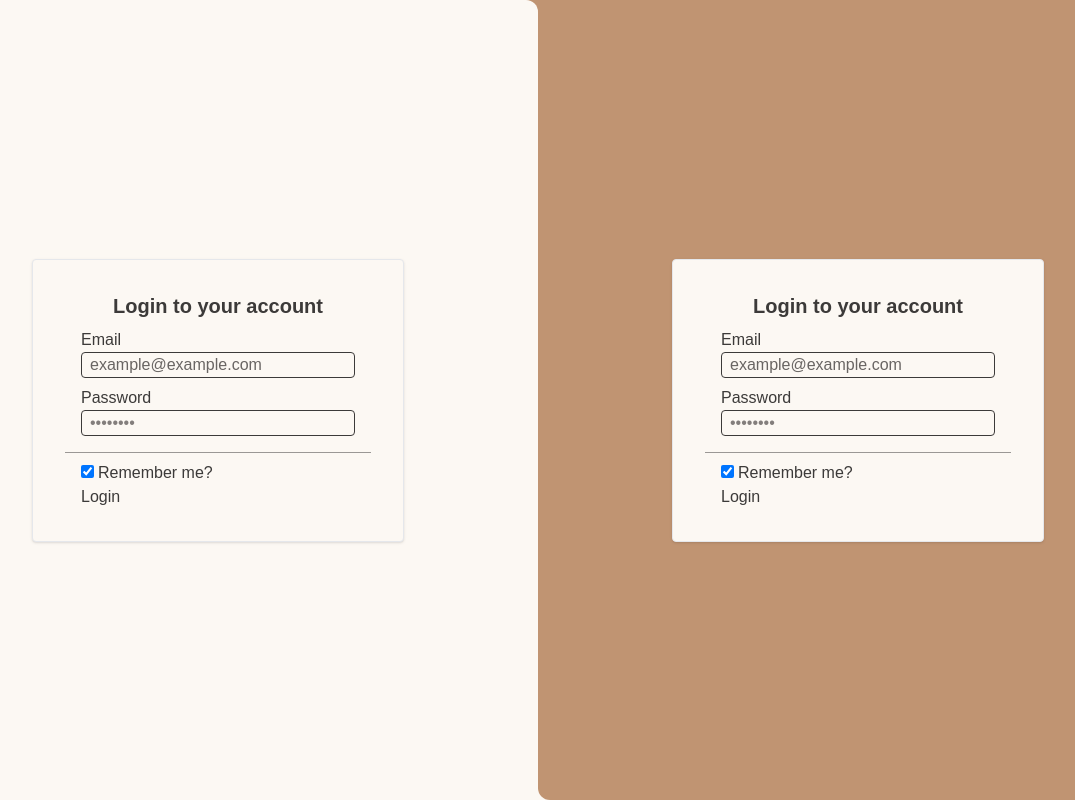
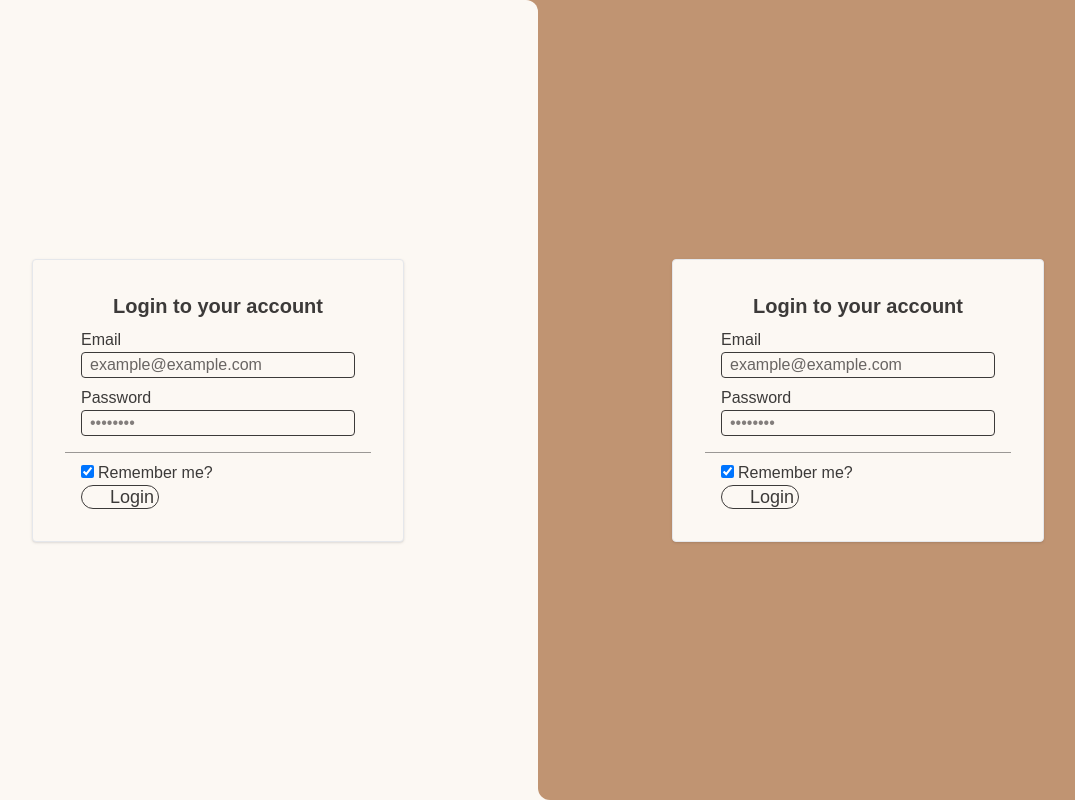
Before and after one commit to jcharme/winhacks25, a Next.js app in the folder next/: page /login in a window 1280 px wide. Shown: the whole page, without its empty margins (102-1177 px from the left). Built offline with nearby package versions, Linux system fonts and the light colour scheme; no server answers.

Commit message:
button mostly works but the z screws it up

```diff
--- a/next/src/app/login/page.tsx
+++ b/next/src/app/login/page.tsx
@@ -11,6 +11,7 @@ import {
 } from "firebase/auth";
 import { doc, setDoc } from "firebase/firestore";
 import { auth, db } from "@lib/firebase";
+import ArrowButton from "@/components/ArrowButton";
 
 interface LoginData {
   email: string;
@@ -100,7 +101,7 @@ const Login = ({
           />
           <span className="ml-1">Remember me?</span>
         </label>
-        <button type="submit">Login</button>
+        <ArrowButton type="submit">Login</ArrowButton>
       </div>
     </form>
   );
--- /dev/null
+++ b/next/src/components/ArrowButton.tsx
@@ -0,0 +1,36 @@
+import { ButtonHTMLAttributes, ReactNode, SVGProps} from "react";
+
+// source @ https://heroicons.com/outline/
+// modified to remove padding (changed viewbox)
+const ModifiedArrowRightCircleIcon = (props: SVGProps<SVGSVGElement>) => {
+  return (
+    <svg
+      {...props}
+      viewBox="2.25 2.25 19.5 19.5"
+      fill="currentColor"
+      xmlns="http://www.w3.org/2000/svg"
+      aria-hidden="true"
+    >
+      <path
+        fillRule="evenodd"
+        clipRule="evenodd"
+        d="M12 2.25c-5.385 0-9.75 4.365-9.75 9.75s4.365 9.75 9.75 9.75 9.75-4.365 9.75-9.75S17.385 2.25 12 2.25Zm4.28 10.28a.75.75 0 0 0 0-1.06l-3-3a.75.75 0 1 0-1.06 1.06l1.72 1.72H8.25a.75.75 0 0 0 0 1.5h5.69l-1.72 1.72a.75.75 0 1 0 1.06 1.06l3-3Z"
+      />
+    </svg>
+  );
+};
+
+type ArrowButtonProps = {
+  children: ReactNode;
+} & ButtonHTMLAttributes<HTMLButtonElement>;
+
+const ArrowButton = ({children, ...rest}: ArrowButtonProps) => {
+  return (
+    <button className="relative h-6 w-fit flex items-center border border-text rounded-3xl box-border" {...rest}>
+      <span className="text-lg pl-7 pr-1">{children}</span>
+      <ModifiedArrowRightCircleIcon className="size-6 text-primary absolute -z-10" />
+    </button>
+  );
+};
+
+export default ArrowButton;
```
